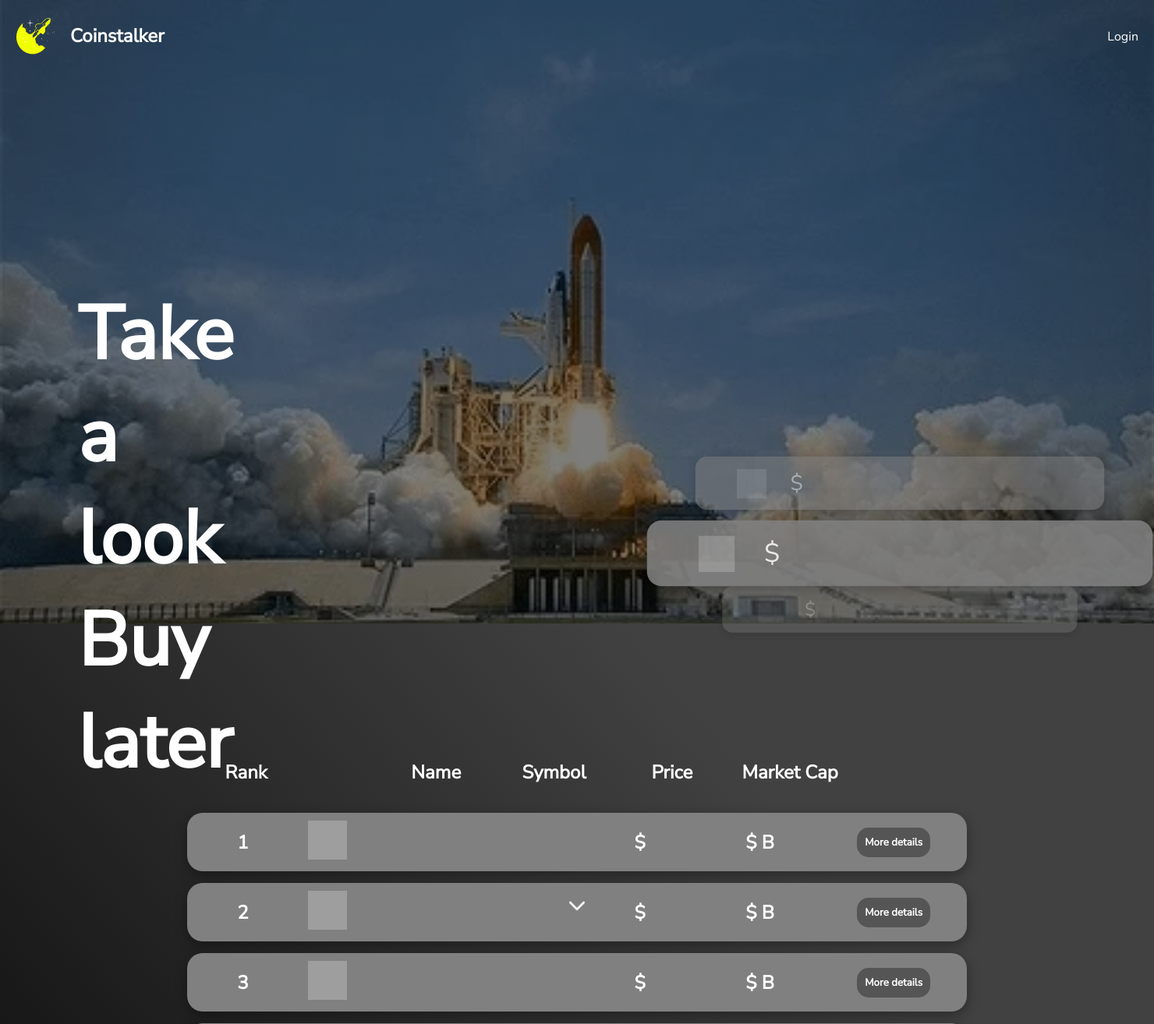
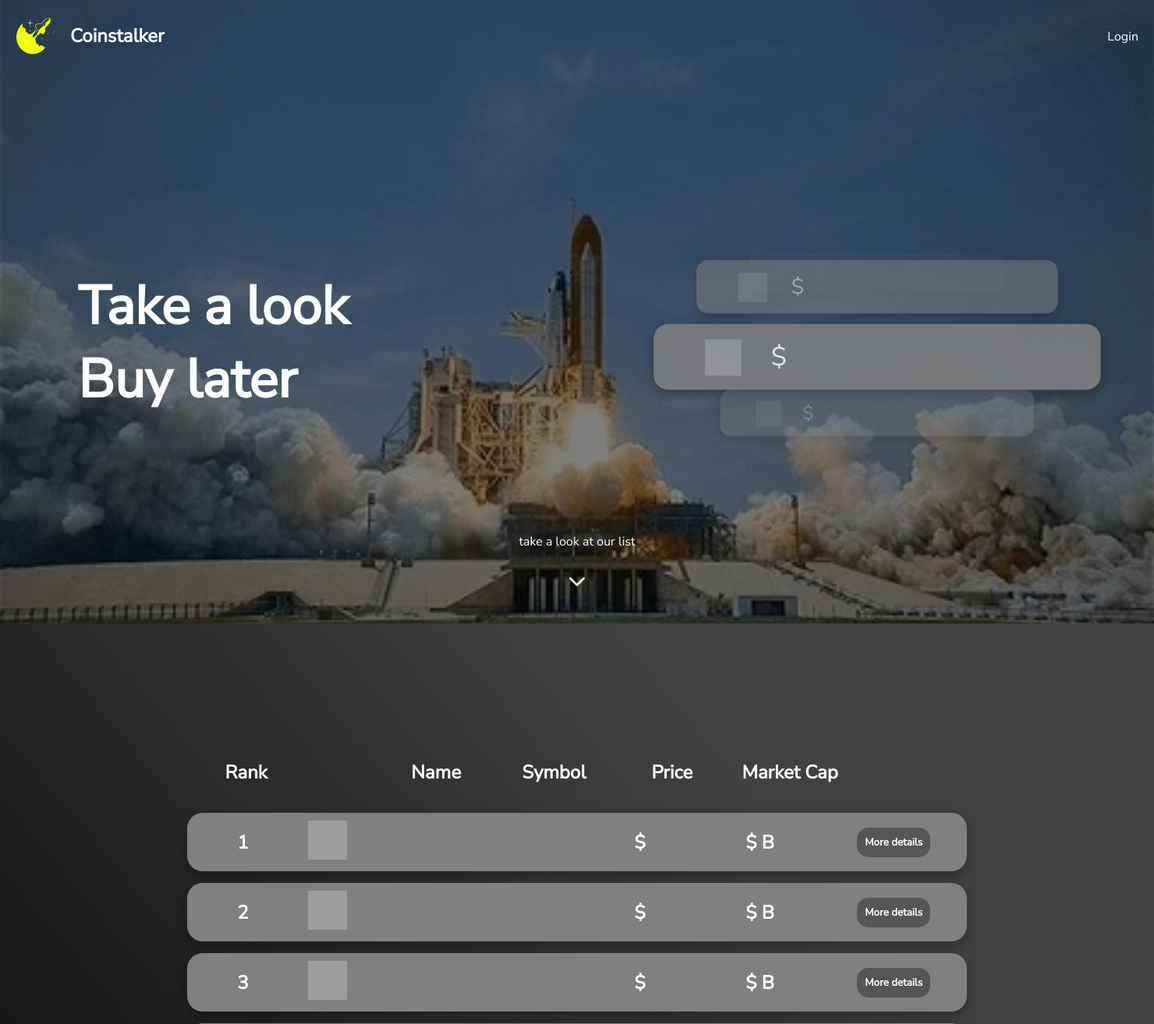
Before and after one commit to diosiegel/Project-1, a PHP site: page / in a window 1480 px wide. Shown: the top 1314 px of the page at 78% size. Run offline with PHP 8.4, Linux system fonts and the light colour scheme; data that the repository does not hold is empty; some libraries are stand-ins or nearby versions; grey boxes are pictures that could not be loaded.

Commit message:
Add files via upload

```diff
--- a/fullindex.php
+++ b/fullindex.php
@@ -108,7 +108,7 @@ define('WP_DEBUG_DISPLAY', false);
       </ul>
     </header>
     <div class="mid">
-      <h1>Take a look<br />Buy later</h1>
+      <h1 class="look">Take a look<br />Buy later</h1>
 
       <div class="wrapper">
 
--- a/home.css
+++ b/home.css
@@ -63,6 +63,10 @@ header img {
 
 .logo {
     padding-left: 20px;
+}
+
+.look{
+    font-size: 69px;
 }
 
 .wrap {
@@ -249,6 +253,8 @@ header.down {
     padding-left: 100px;
     font-size: 48px;
     padding-top: 300px;
+    justify-content: space-between;
+    padding-right: 50px;
 }
 
 .content {
@@ -263,7 +269,7 @@ header.down {
 }
 
 .wrapper {
-    padding-left: 1200px;
+    padding-left: 500px;
     display: flex;
     align-items: center;
     justify-content: flex-end;
@@ -283,7 +289,7 @@ header.down {
 
 .wrapper .card {
     background: gray;
-    width: 650px;
+    width: 570px;
     height: 50px;
     display: flex;
     align-items: center;
--- a/index.php
+++ b/index.php
@@ -108,7 +108,7 @@ define('WP_DEBUG_DISPLAY', false);
       </ul>
     </header>
     <div class="mid">
-      <h1>Take a look<br />Buy later</h1>
+      <h1 class='look'>Take a look<br />Buy later</h1>
 
       <div class="wrapper">
 
```
Also changed, not shown: style.css (+8 -3 lines).
